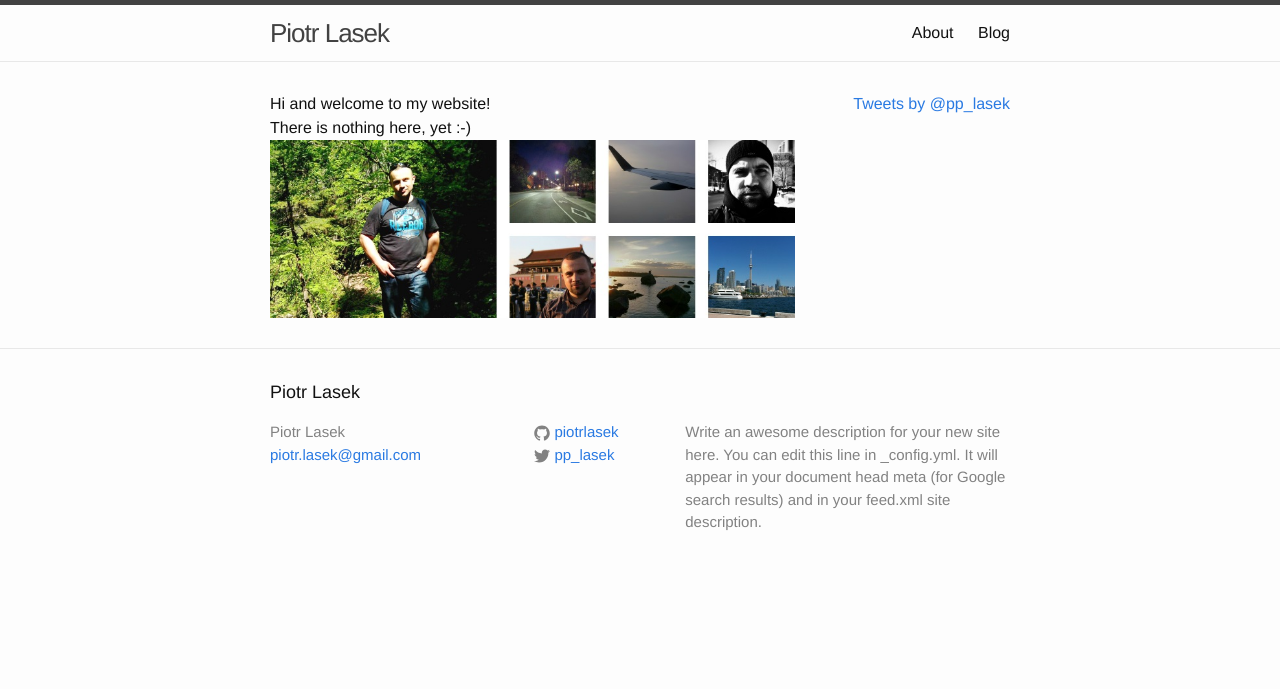
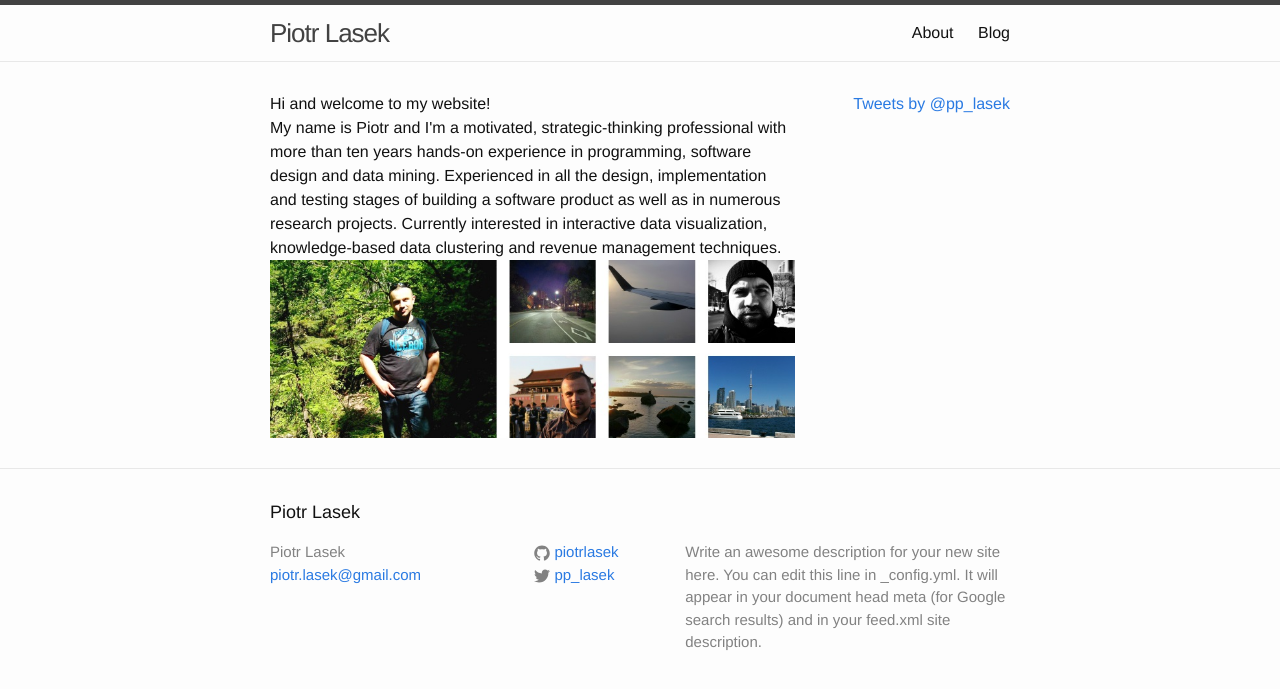
Before and after one commit to piotrlasek/piotrlasek.github.io, a Jekyll site: the page built from index.html, in a window 1280 px wide. Shown: the top 689 px of the page. Built offline with Jekyll 4.4.1, drawn with Linux system fonts in a browser that asks for light colours; the list of posts is cut into pages by our own code; comment, search, counter and statistics services are not loaded.

Commit message:
some changes

```diff
--- a/index.html
+++ b/index.html
@@ -4,7 +4,22 @@ layout: home
 <div class="home">
 <div class="home_left" style="float: left; width: 525px">
 Hi and welcome to my website! <br>
-There is nothing here, yet :-) <br>
+
+My name is Piotr and I'm a motivated,
+strategic-thinking professional with
+more than ten years hands-on experience
+in programming, software design and
+data mining.
+Experienced in all the design,
+implementation and testing stages
+of building a software product
+as well as in numerous
+research projects.
+Currently interested in
+interactive data visualization,
+knowledge-based data clustering
+and revenue management techniques.
+
 <img src="images/home.jpg"/>
 </div>
 <div style="float: right;" class="twitter">
```
Also changed, not shown: 1 other file.
